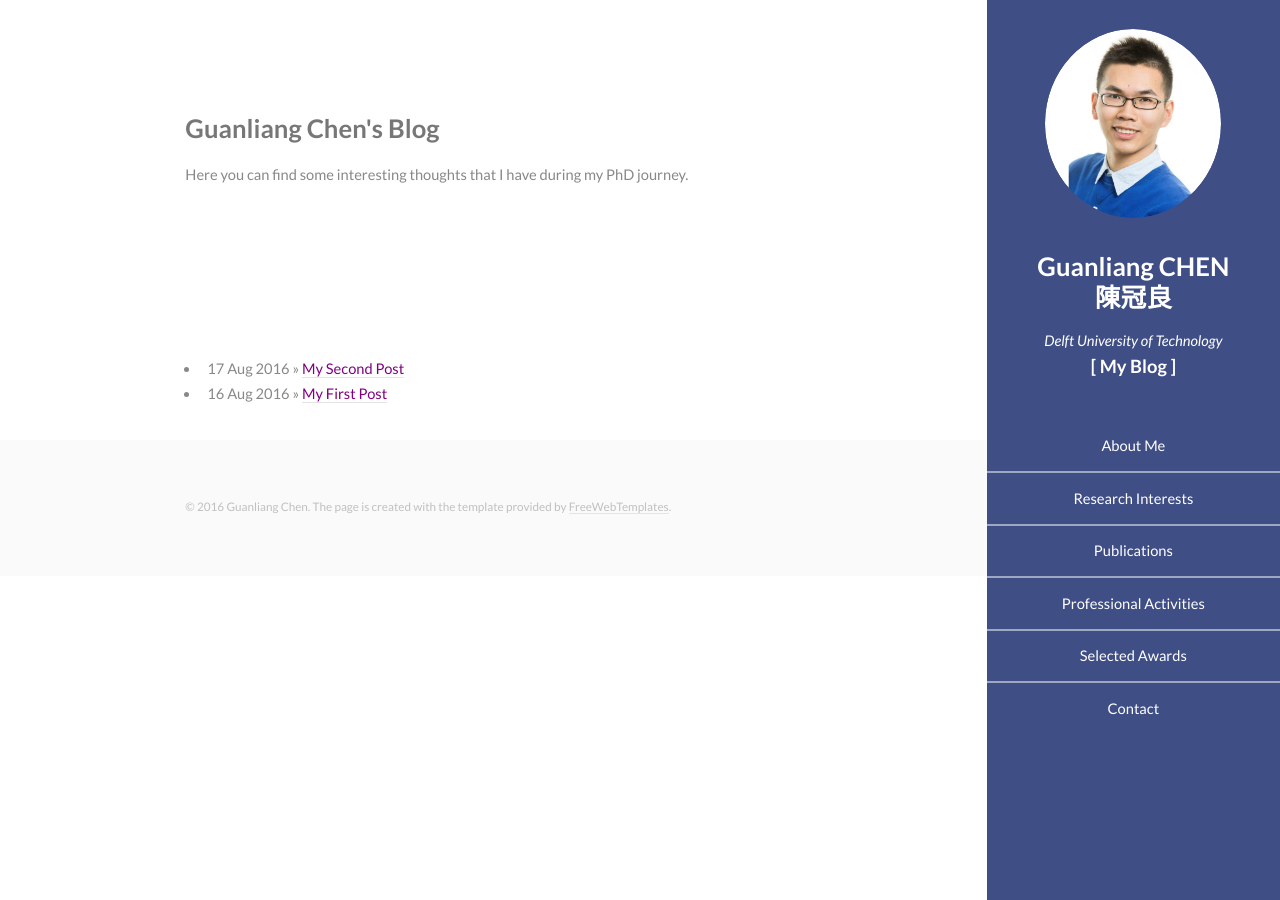
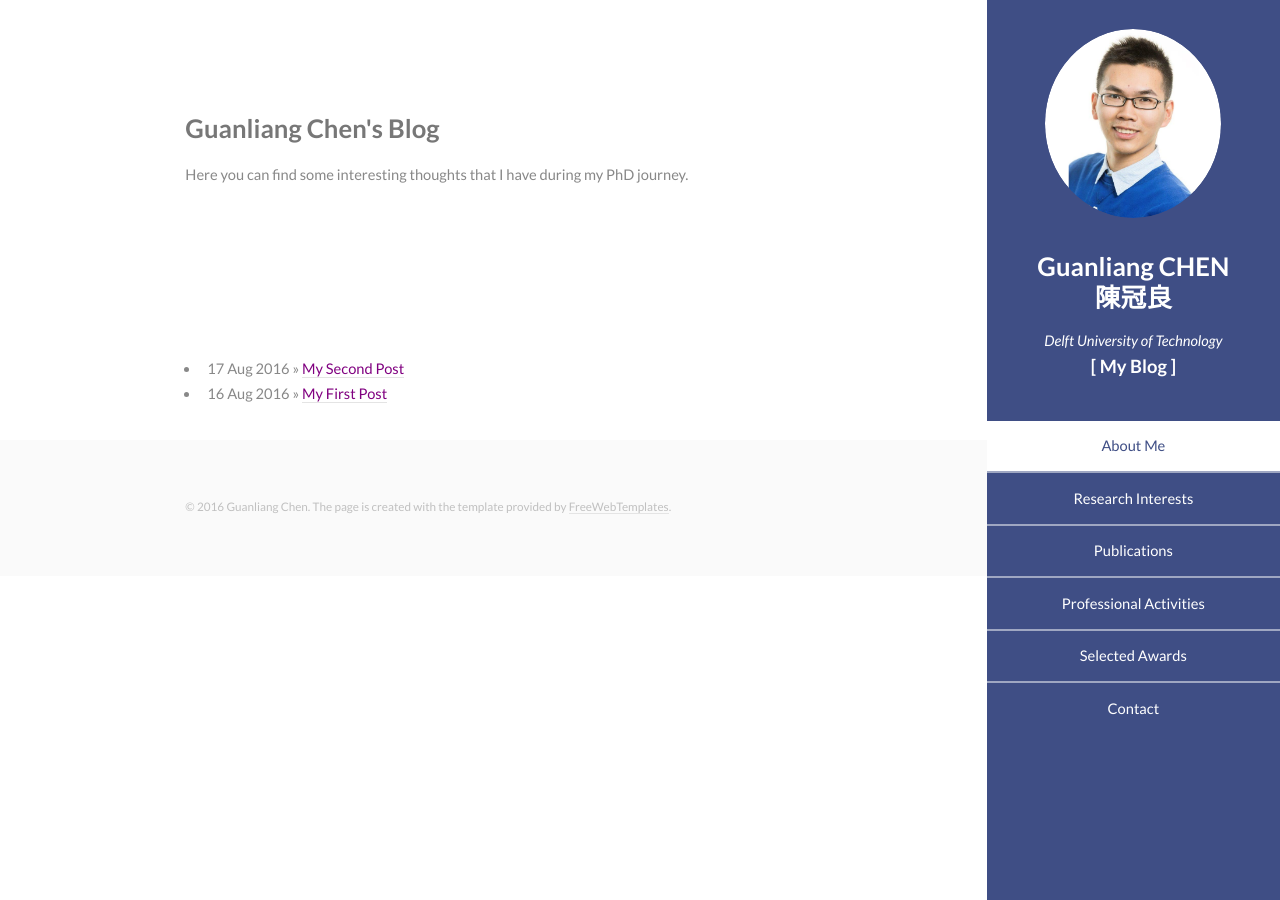
Before and after one commit to AngusGLChen/__angusglchen.github.io, a Jekyll site: the page built from blog/index.html, in a window 1280 px wide. Built offline with Jekyll 4.4.1, drawn with Linux system fonts in a browser that asks for light colours.

Commit message:
Aug 16, 2016

```diff
--- a/_layouts/default.html
+++ b/_layouts/default.html
@@ -19,7 +19,7 @@
 				</header>
 				<nav id="nav">
 					<ul>
-						<li><a href="/#one">About Me</a></li>
+						<li><a href="/#one" class="active">About Me</a></li>
 						<li><a href="/#two">Research Interests</a></li>
 						<li><a href="/#three">Publications</a></li>
 						<li><a href="/#four">Professional Activities</a></li>
```
